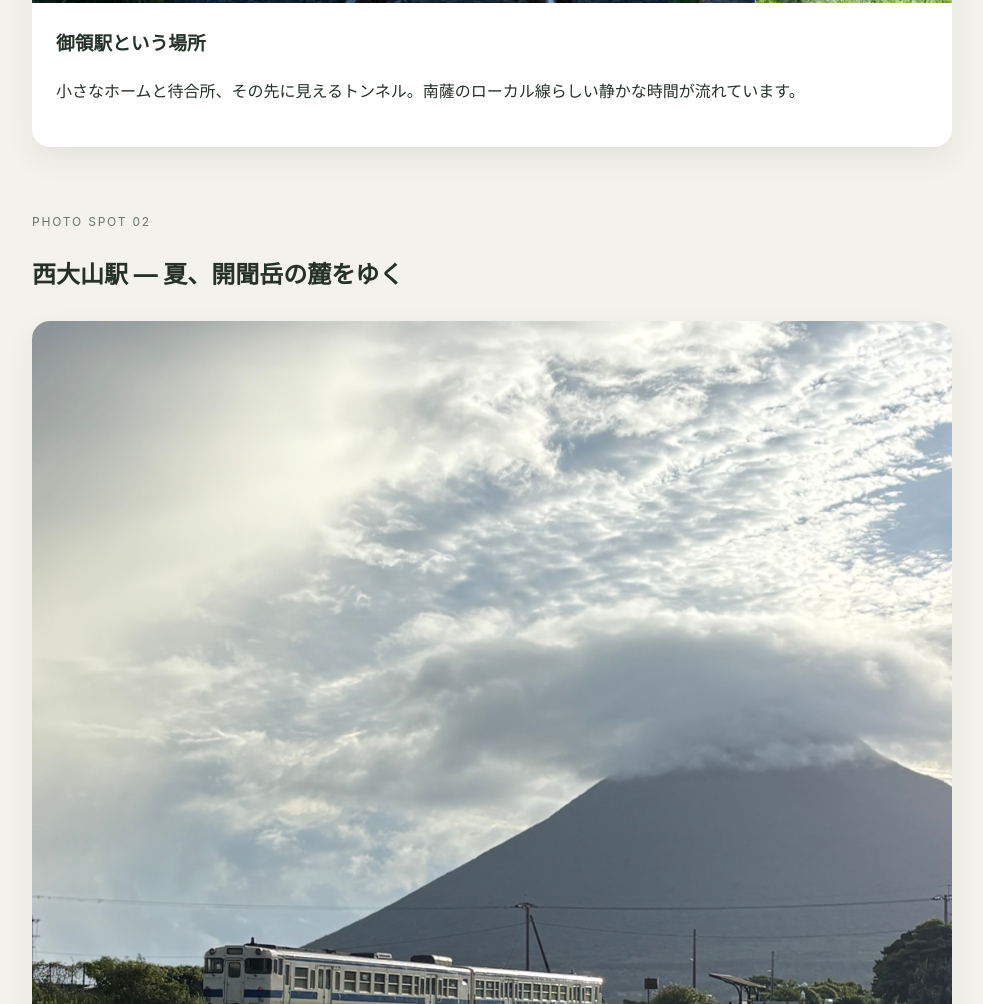
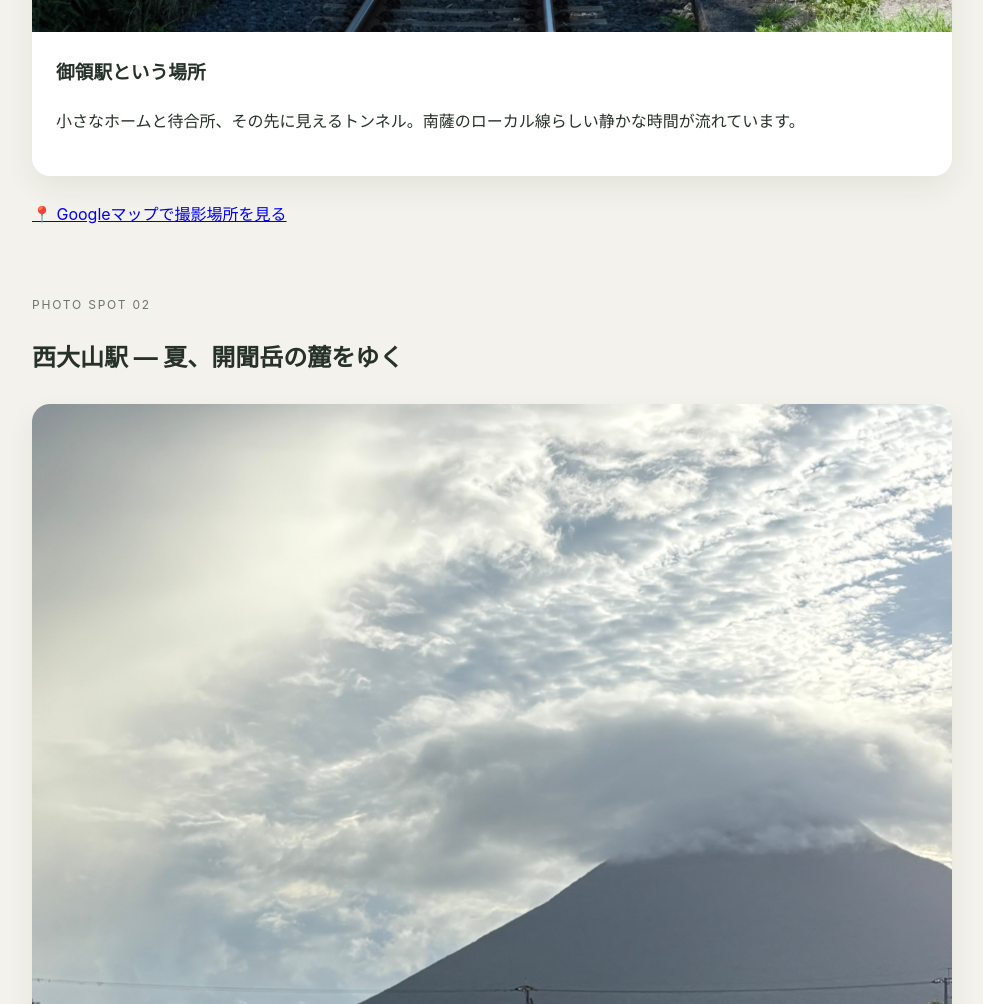
Before and after one commit to kabi-gon/ibusuki-tetsuro-sanpo, a plain HTML site: page index.html in a window 1280 px wide. Shown: the part 2629-3633 px from the top of the page, without its empty margins (148-1131 px from the left). Drawn offline with Linux system fonts and the light colour scheme.

Commit message:
Update index.html

```diff
--- a/index.html
+++ b/index.html
@@ -1,10 +1,10 @@
-<!doctype html><html lang="ja"><head><meta charset="utf-8"><meta name="viewport" content="width=device-width,initial-scale=1"><title>いぶすき鉄路散歩</title><link rel="stylesheet" href="style.css"></head><body>
+そ<!doctype html><html lang="ja"><head><meta charset="utf-8"><meta name="viewport" content="width=device-width,initial-scale=1"><title>いぶすき鉄路散歩</title><link rel="stylesheet" href="style.css"></head><body>
 <header class="hero"><img src="goryo_green_tunnel.jpeg" alt=""><div class="shade"></div><div class="hero-text"><p class="eyebrow">IBUSUKI RAILWAY PHOTO WALK</p><h1>いぶすき鉄路散歩</h1><p>指宿枕崎線と、薩摩半島の鉄道風景</p></div></header>
 <main>
 <section class="intro"><h2>沿線を、ゆっくり撮って歩く。</h2><p>開聞岳、海、田園、緑に包まれた小さな駅。指宿枕崎線で出会った、列車と一緒に残しておきたい風景を少しずつ紹介します。</p></section>
 <section><p class="tag">PHOTO SPOT 01</p><h2>御領駅 ― 緑のトンネル</h2>
 <article class="card"><img src="goryo_green_tunnel.jpeg"><div><h3>夏の緑の中を走る</h3><p>深い緑に包まれた小さなトンネル。その暗がりから、白と青の気動車が姿を見せます。</p></div></article>
-<article class="card"><img src="goryo_station.jpeg"><div><h3>御領駅という場所</h3><p>小さなホームと待合所、その先に見えるトンネル。南薩のローカル線らしい静かな時間が流れています。</p></div></article></section>
+<article class="card"><img src="goryo_station.jpeg"><div><h3>御領駅という場所</h3><p>小さなホームと待合所、その先に見えるトンネル。南薩のローカル線らしい静かな時間が流れています。</p></div></article><a href="https://maps.app.goo.gl/k1duzZCLnmcL5jS48?g_st=ic" target="_blank" rel="noopener">📍 Googleマップで撮影場所を見る</a></section>
 <section><p class="tag">PHOTO SPOT 02</p><h2>西大山駅 ― 夏、開聞岳の麓をゆく</h2>
 <article class="card"><img src="nishi_oyama_sunflowers.jpeg"><div><h3>ヒマワリと開聞岳</h3><p>一面に咲くヒマワリの向こうを、指宿枕崎線の列車が走る。雲をまとった開聞岳を背にした、薩摩半島の夏の鉄道風景です。</p></div></article></section>
 <section><h2>これから増やしていく風景</h2><div class="grid"><div><b>03　薩摩川尻</b><p>開聞岳と列車</p></div><div><b>04　山川・大山周辺</b><p>南薩の鉄道風景</p></div><div><b>05　沿線の小さな駅</b><p>駅舎とホームを訪ねる</p></div></div></section>
```
